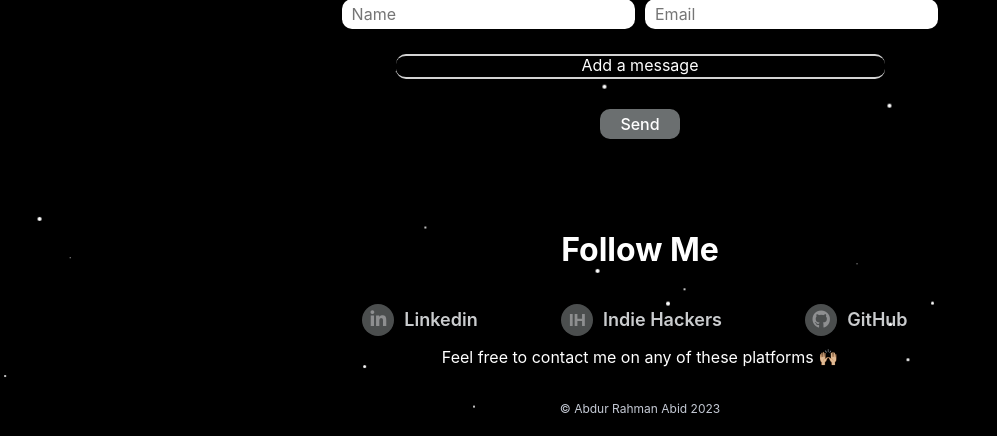
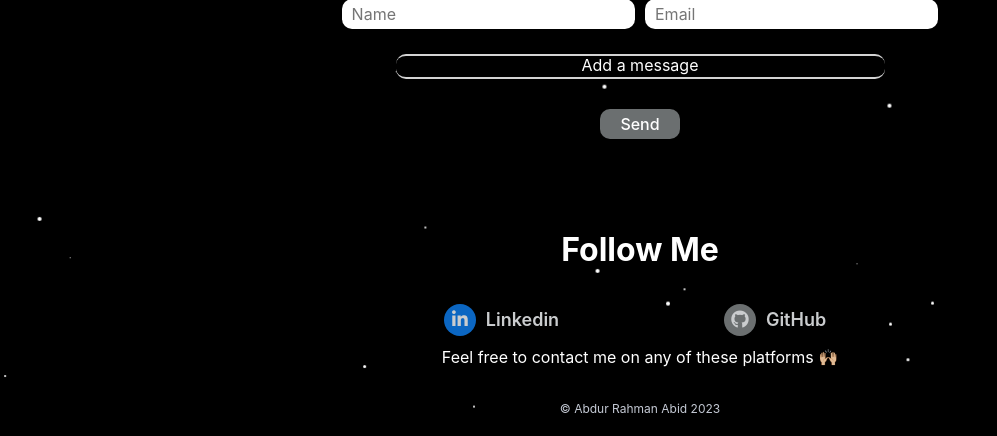
Before and after one commit to Abid-dev/portfolio, a PHP site: page / in a window 1280 px wide. Shown: the part 2267-2703 px from the top of the page, without its empty margins (0-997 px from the left). Run offline with PHP 8.4, Linux system fonts and the light colour scheme; some libraries are stand-ins or nearby versions.

Commit message:
Social Links - Make them colourful - their natural colours #8

```diff
--- a/index.php
+++ b/index.php
@@ -191,20 +191,20 @@
                 <div class="links_container">
                     <div class="link_wrapper">
                         <a href="https://www.linkedin.com/in/abdur-rahman-abid-935120196/" target="_blank" class="link">
-                            <div class="link__image">
+                            <div class="link__image" style="background-color: #0b66c2; opacity: 100%">
                                 <i class="fab fa-linkedin-in"></i>
                             </div>
                             <div class="link__text">Linkedin</div>
                         </a>
                     </div>
-                    <div class="link_wrapper">
+                    <!-- <div class="link_wrapper">
                         <a href="https://www.indiehackers.com/Abid_dev" target="_blank" class="link">
                             <div class="link__image">
                                 <span>IH</span>
                             </div>
                             <div class="link__text">Indie Hackers</div>
                         </a>
-                    </div>
+                    </div> -->
                     <div class="link_wrapper">
                         <a href="https://github.com/Abid-dev" target="_blank" class="link">
                             <div class="link__image">
--- a/styles/styles.css
+++ b/styles/styles.css
@@ -615,7 +615,7 @@ details > summary::marker {
   border-radius: 50%;
   /* margin-right: 14px; */
   background-color: hsl(195, 2%, 43%);
-  opacity: 70%;
+  /* opacity: 70%; */
 }
 
 .link__image__img,
```
